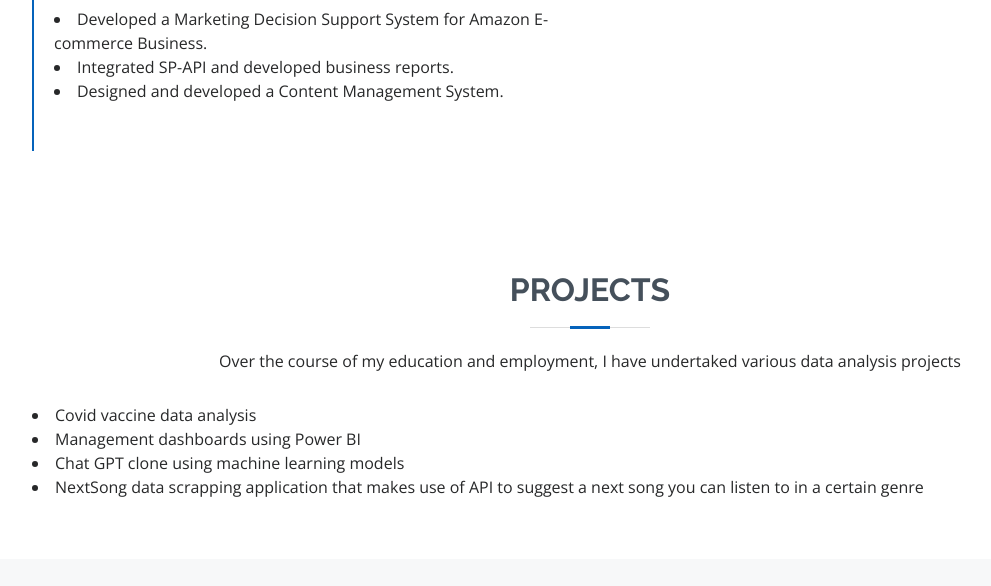
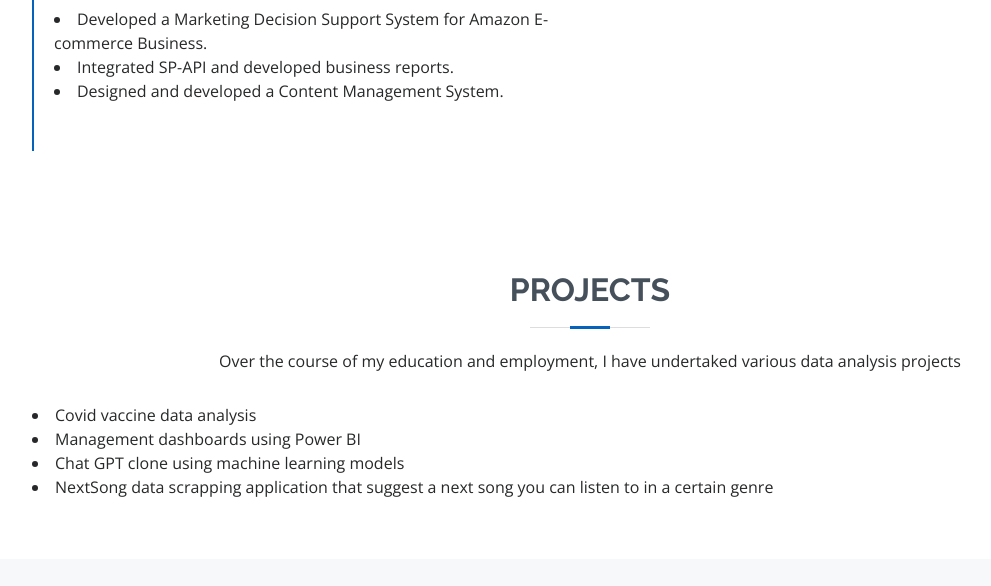
Before and after one commit to bshazia/bshazia.github.io, a plain HTML site: page index.html in a window 1280 px wide. Shown: the part 3676-4262 px from the top of the page, without its empty margins (100-1091 px from the left). Drawn offline with nearby package versions, Linux system fonts and the light colour scheme.

Commit message:
Update index.html

```diff
--- a/index.html
+++ b/index.html
@@ -57,7 +57,7 @@
             <p>I'm <span class="typed" data-typed-items="Data Analyst, Developer + Freelancer, QA Engineer"></span></p>
             <div class="social-links">
                <a href="http:github.com/bshazia" target="_blank" class="github"><i class="bi bi-github"></i></a>
-                <!-- <a href="http://facebook.com/sahil.jatoi.33" target="_blank" class="facebook"><i class="bx bxl-facebook"></i></a> -->
+
                 <a href="https://www.linkedin.com/in/bshazia-jatoi" target="_blank" class="linkedin"><i class="bx bxl-linkedin"></i></a>
             </div>
         </div>
@@ -347,7 +347,7 @@
                     <li>Covid vaccine data analysis</li>
                     <li>Management dashboards using Power BI</li>
                     <li>Chat GPT clone using machine learning models</li>
-                    <li>NextSong data scrapping application that makes use of API to suggest a next song you can listen to in a certain genre
+                    <li>NextSong data scrapping application that suggest a next song you can listen to in a certain genre
                     </li>
                     </div>
 
```
